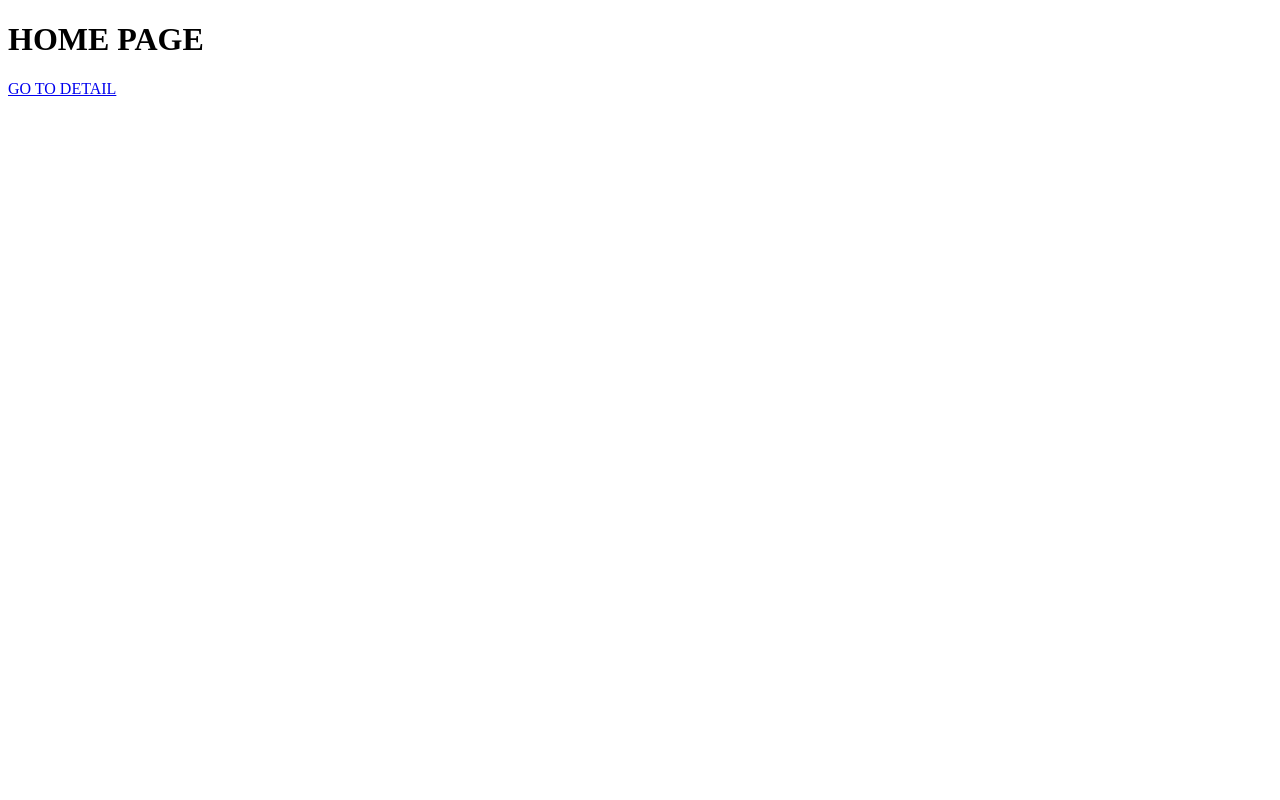
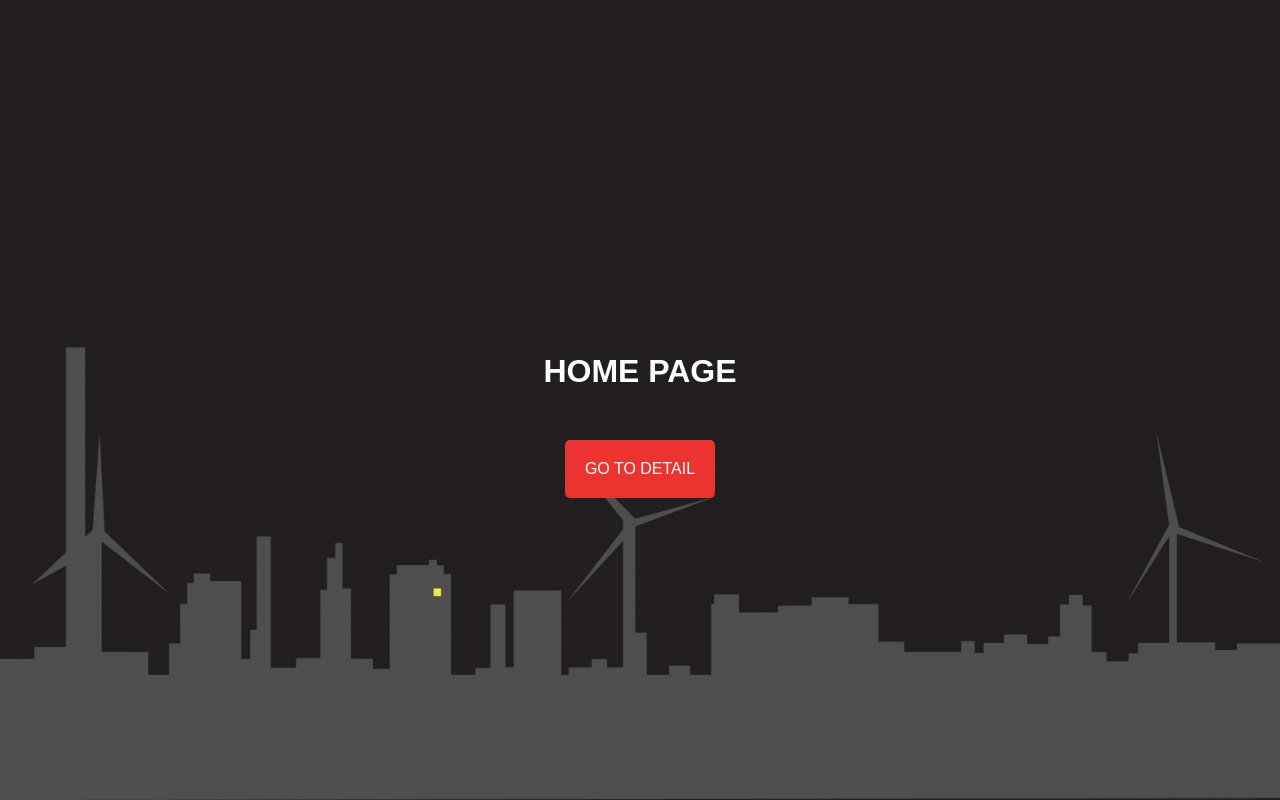
Before and after one commit to razaqultegar/angular-electron, an Angular app: page /front in a window 1280 px wide. Built offline with nearby package versions, Linux system fonts and the light colour scheme.

Commit message:
Update styles

```diff
--- a/src/styles/app.scss
+++ b/src/styles/app.scss
@@ -1 +1,48 @@
 /* You can add global styles to this file, and also import other style files */
+html, body {
+    margin: 0;
+    padding: 0;
+    height: 100%;
+    font-family: Arial, Helvetica, sans-serif;
+}
+
+  /* CAN (MUST) BE REMOVED ! Sample Global style */
+.container {
+    height: 100%;
+    display: flex;
+    flex-direction: column;
+    align-items: center;
+    justify-content: center;
+
+    background: url(../assets/background.jpg) no-repeat center fixed;
+    -webkit-background-size: cover; /* pour anciens Chrome et Safari */
+    background-size: cover; /* version standardisée */
+
+    .title {
+        color: white;
+        margin: 0;
+        padding: 50px 20px;
+    }
+
+    a   {
+        color: #fff !important;
+        text-transform: uppercase;
+        text-decoration: none;
+        background: #ed3330;
+        padding: 20px;
+        border-radius: 5px;
+        display: inline-block;
+        border: none;
+        transition: all 0.4s ease 0s;
+
+        &:hover {
+            background: #fff;
+            color: #ed3330 !important;
+            letter-spacing: 1px;
+            -webkit-box-shadow: 0px 5px 40px -10px rgba(0,0,0,0.57);
+            -moz-box-shadow: 0px 5px 40px -10px rgba(0,0,0,0.57);
+            box-shadow: 5px 40px -10px rgba(0,0,0,0.57);
+            transition: all 0.4s ease 0s;
+        }
+    }
+}
```
Also changed, not shown: src/assets/background.jpg (added).
